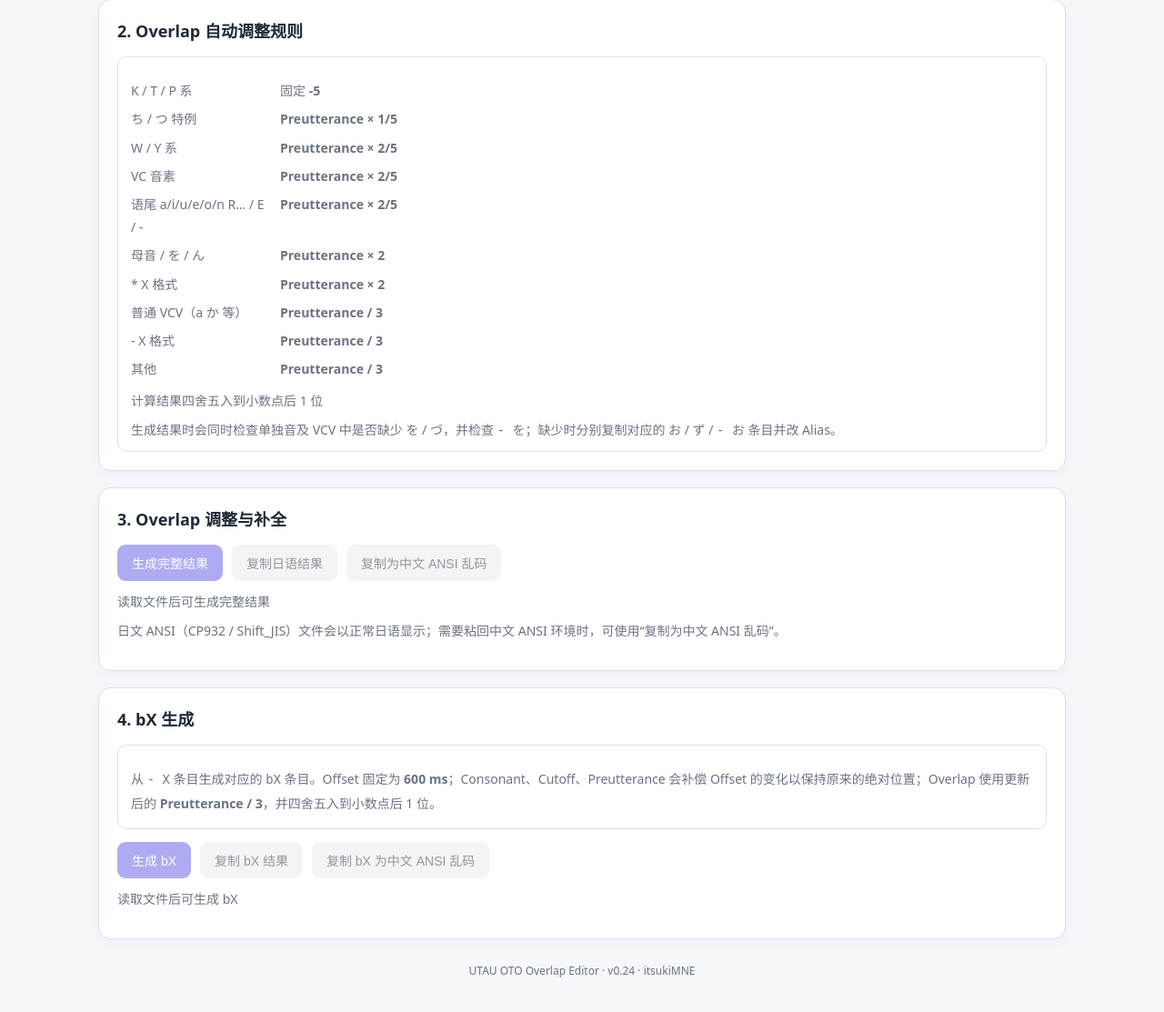
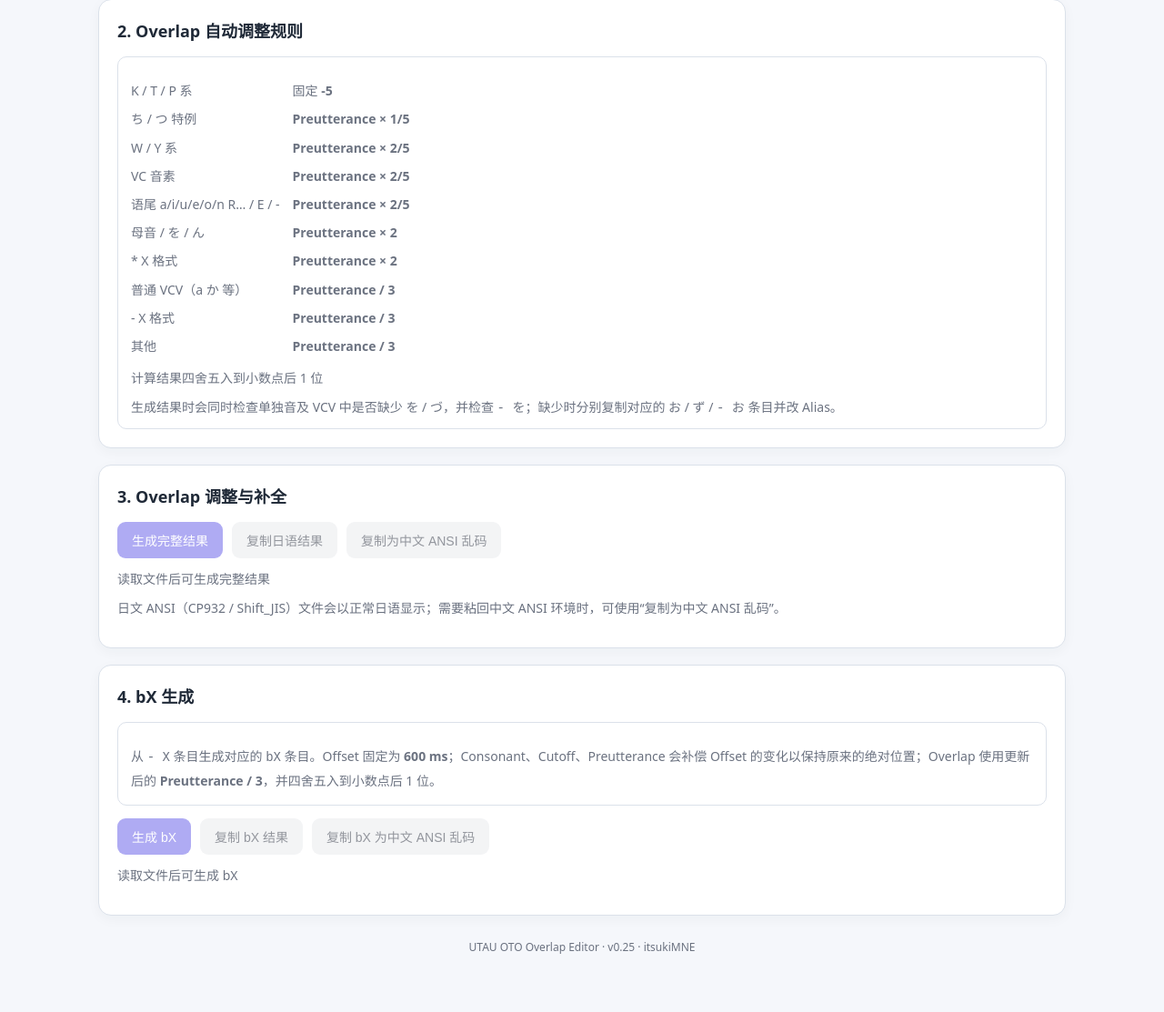
Before and after one commit to itsukiMNE/oto-overlap-editor, a plain HTML site: page index.html in a window 1280 px wide. Shown: the part 289-1402 px from the top of the page at 91% size. Drawn offline with Linux system fonts and the light colour scheme.

Commit message:
Fix script cache and rule layout

```diff
--- a/index.html
+++ b/index.html
@@ -109,8 +109,12 @@
 
   .rule-grid {
     display: grid;
-    grid-template-columns: 150px 1fr;
+    grid-template-columns: max-content 1fr;
     gap: 6px 14px;
+  }
+
+  .rule-grid > div:nth-child(odd) {
+    white-space: nowrap;
   }
 
   .status {
@@ -175,6 +179,7 @@
     .wrap { margin-top: 20px; }
     h1 { font-size: 24px; }
     .rule-grid { grid-template-columns: 1fr; }
+    .rule-grid > div:nth-child(odd) { white-space: normal; }
   }
 </style>
 </head>
@@ -246,9 +251,9 @@
   </section>
 
 
-  <footer>UTAU OTO Overlap Editor · v0.24 · itsukiMNE</footer>
+  <footer>UTAU OTO Overlap Editor · v0.25 · itsukiMNE</footer>
 </div>
 
-<script src="script.js?v=0.23"></script>
+<script src="script.js?v=0.25"></script>
 </body>
 </html>
```
Also changed, not shown: 1 other file.
